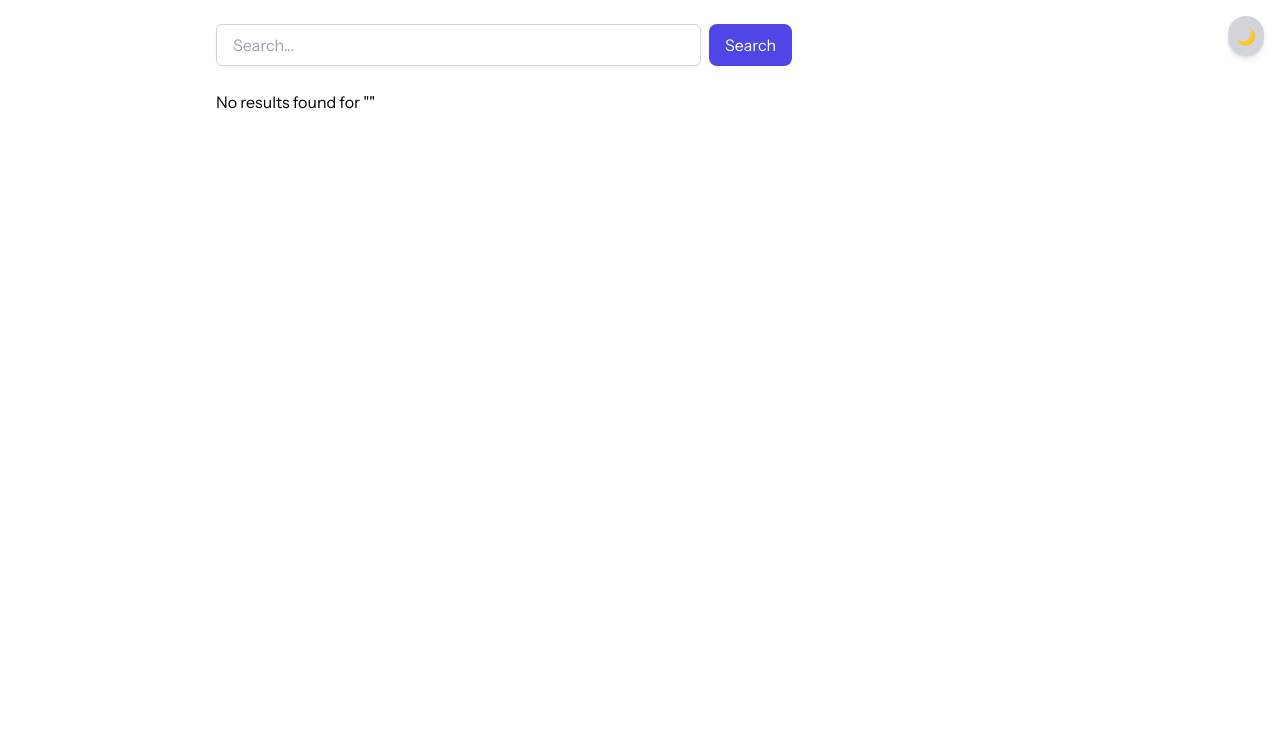
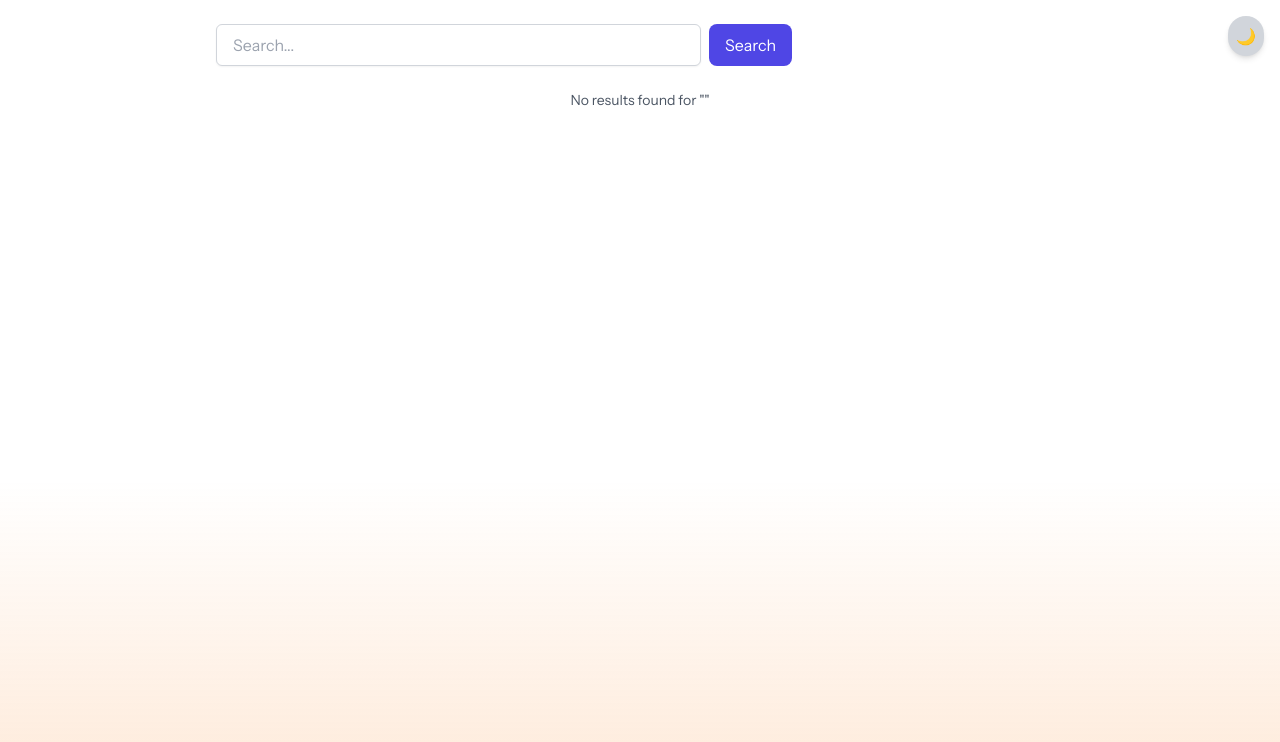
Before and after one commit to ethnvo/Auther, a Next.js app in the folder authher-frontend/: page /results in a window 1280 px wide. Shown: the top 742 px of the page. Built offline with nearby package versions, Linux system fonts and the light colour scheme.

Commit message:
updated gradients results page

```diff
--- a/authher-frontend/src/app/results/page.tsx
+++ b/authher-frontend/src/app/results/page.tsx
@@ -16,21 +16,43 @@ export default function ResultsPage() {
 
   useEffect(() => {
     if (!query) return;
+
     setLoading(true);
+
     fetchPapers(query)
-      .then(setPapers)
-      .catch(() => setPapers([]))
-      .finally(() => setLoading(false));
+      .then((data) => {
+        setPapers(data);
+      })
+      .catch((err) => {
+        console.error("Fetch error:", err);
+        setPapers([]);
+      })
+      .finally(() => {
+        setLoading(false);
+      });
   }, [query]);
 
   return (
-    <div className="min-h-screen bg-white dark:bg-gray-900 text-black dark:text-white transition-colors duration-300">
+    <div className="relative min-h-screen bg-white dark:bg-black overflow-hidden transition-colors duration-300">
+      {/* Gradient overlay */}
+      <div className="fixed bottom-0 left-0 w-full h-[40vh] pointer-events-none z-0">
+        <div className="h-full w-full bg-gradient-to-t from-orange-400/20 to-transparent dark:from-purple-600/20 dark:to-transparent" />
+      </div>
+
+      {/* Page content */}
+      <div className="relative z-10 text-black dark:text-white transition-colors duration-300">
         <DarkModeToggle />
         <div className="p-6 max-w-4xl mx-auto space-y-6">
           <SearchBar initialValue={query} />
-        {loading && <p>Loading...</p>}
+          {loading && (
+            <p className="text-center text-sm text-gray-500 dark:text-gray-400">
+              Loading...
+            </p>
+          )}
           {!loading && papers.length === 0 && (
-          <p>No results found for "{query}"</p>
+            <p className="text-center text-sm text-gray-600 dark:text-gray-400">
+              No results found for "{query}"
+            </p>
           )}
           <div className="space-y-4">
             {papers.map((paper, i) => (
@@ -39,5 +61,6 @@ export default function ResultsPage() {
           </div>
         </div>
       </div>
+    </div>
   );
 }
```
Also changed, not shown: authher-frontend/package.json (+7 -6 lines), 2 other files (tests, documents, lock files or other folders). Lines whose indentation alone changed are shown as unchanged.
